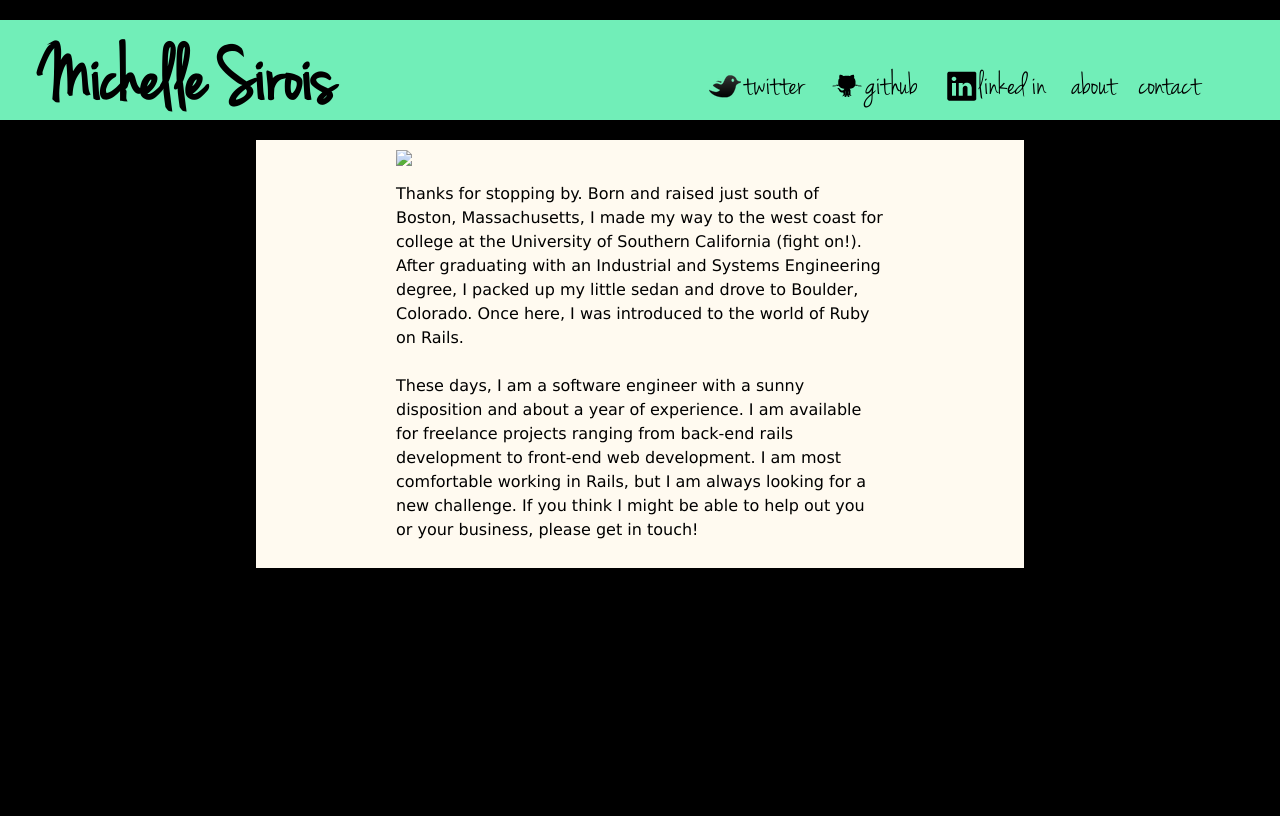
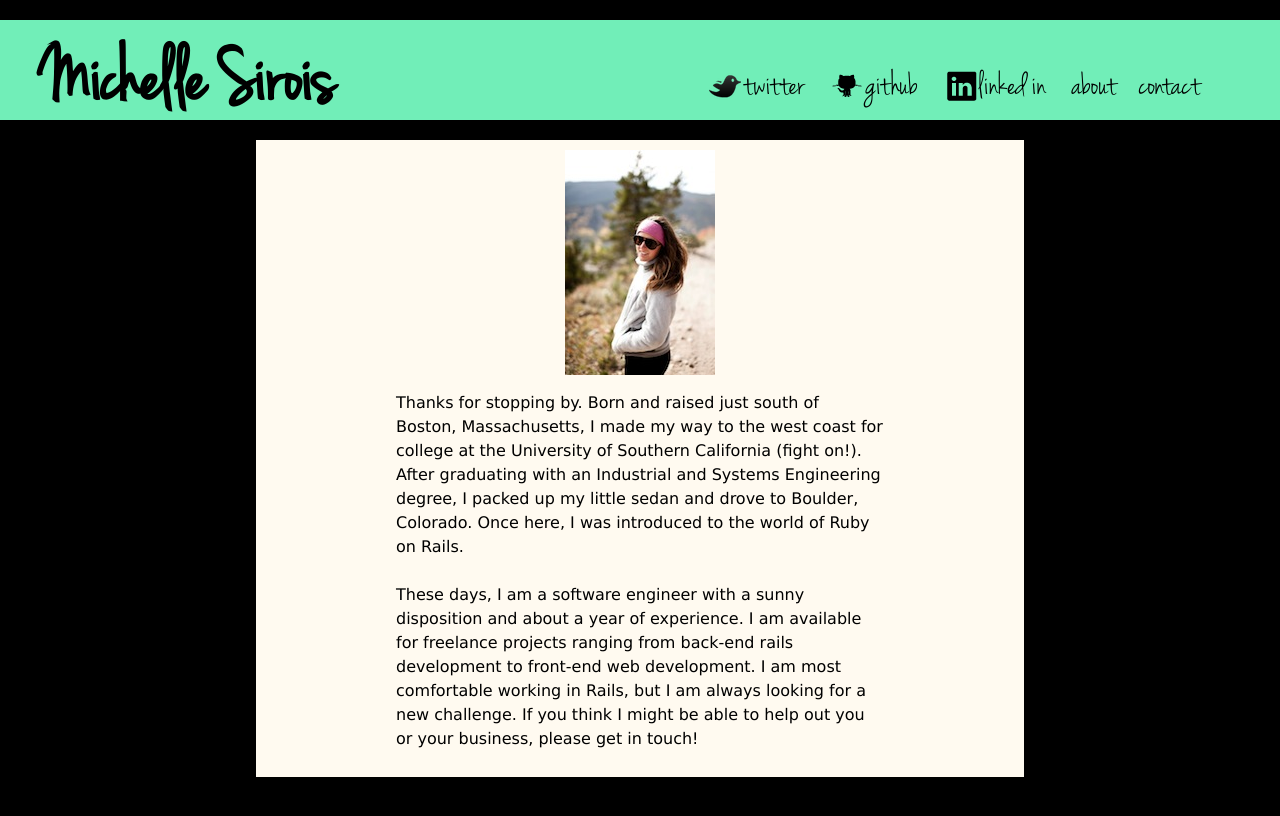
Before and after one commit to michellecsirois/michellecsirois.github.io, a Jekyll site: the page built from about.html, in a window 1280 px wide. Shown: the top 816 px of the page. Built offline with Jekyll 4.4.1, drawn with Linux system fonts in a browser that asks for light colours; Markdown is read by kramdown in place of the engine named in the settings.

Commit message:
Update about.html

```diff
--- a/about.html
+++ b/about.html
@@ -4,7 +4,7 @@ layout: default
 
 
 <section class="content">
-    <img src="assets/images/michelle_pic_1.jpg" />
+    <img src="/assets/images/michelle_pic_1.jpg" />
 
     <p>Thanks for stopping by. Born and raised just south of Boston, Massachusetts, I made my way to the west coast for
     college at the University of Southern California (fight on!). After graduating with an Industrial and Systems Engineering
```
